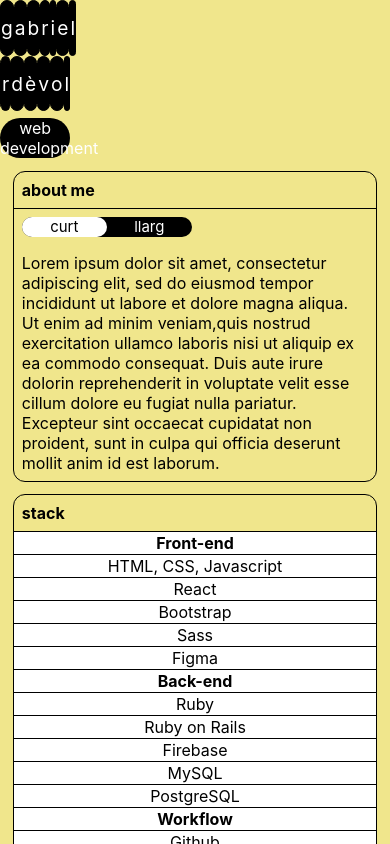
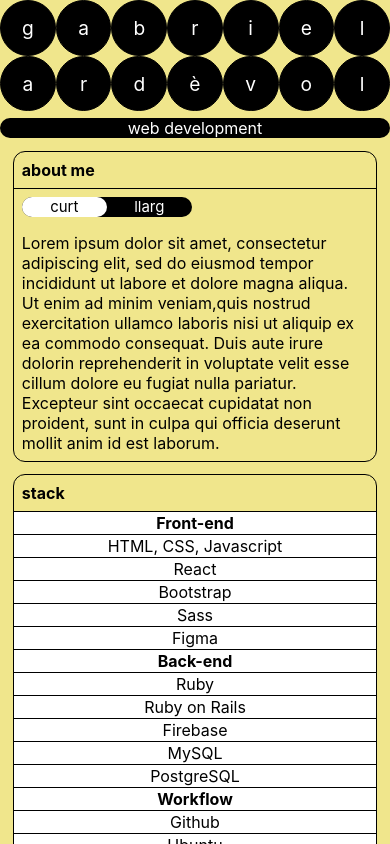
Before and after one commit to gabrielardevol/portfolio-3, a React (Create React App) app: page / in a window 390 px wide. Shown: the top 844 px of the page. Built offline with nearby package versions, Linux system fonts and the light colour scheme.

Commit message:
logo responsiveness mobile

```diff
--- a/src/style/Logo.css
+++ b/src/style/Logo.css
@@ -7,10 +7,7 @@
 }
 
 
-#logo {
-  transition: all 0.7s ease 0s;
-  width: 18vw
-}
+
 
 .logo-chara {/* DEUTE TÈCNIC */
   margin: auto;
@@ -21,7 +18,10 @@
   font-size:larger
 }
 @media only screen and (min-width: 480px) {
-
+  #logo {
+    transition: all 0.7s ease 0s;
+    width: 18vw
+  }
   .logo-grid {
     display: grid;
     grid-template-columns: repeat(4, 3vw);
```
Also changed, not shown: TODO.txt.
